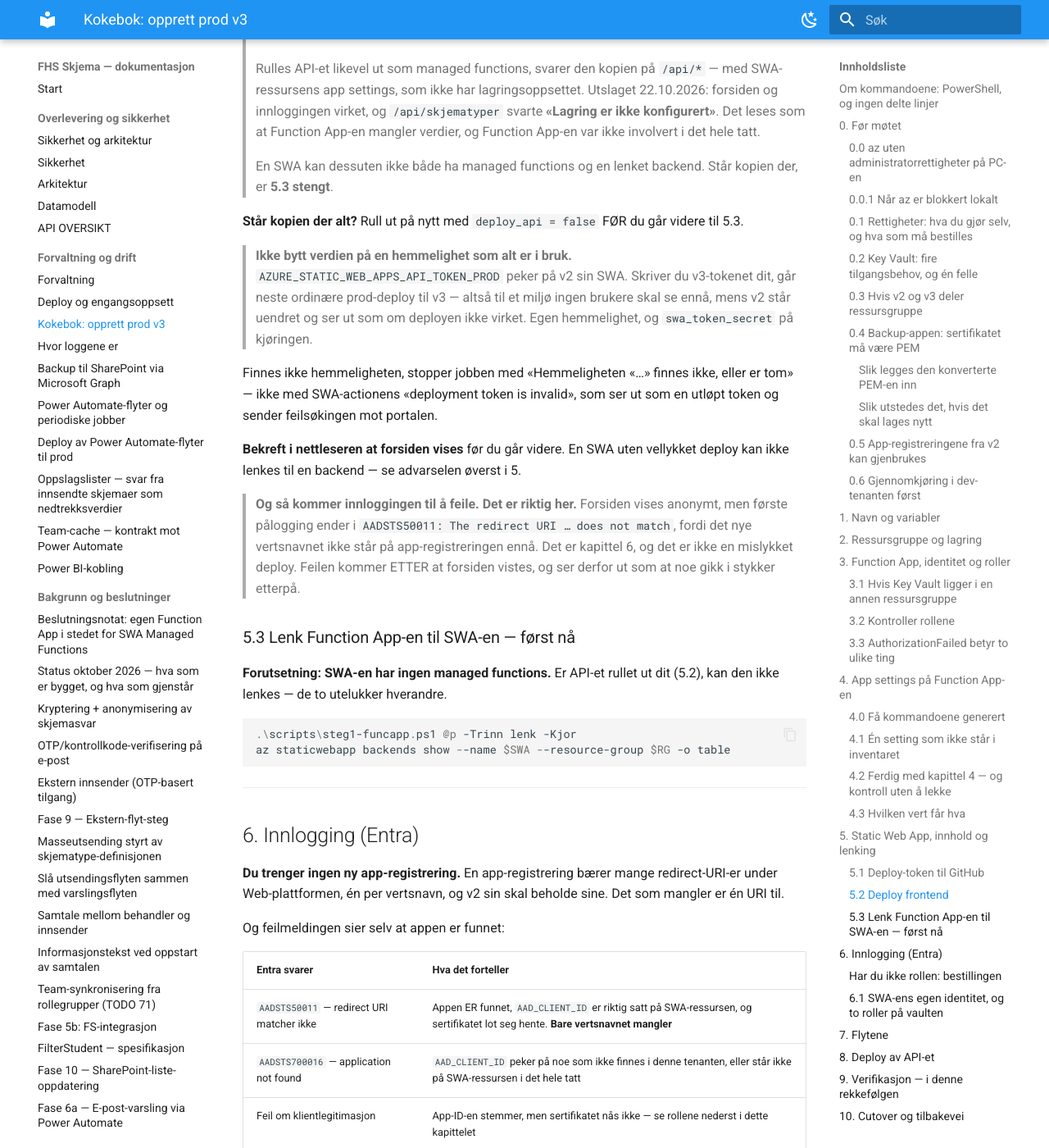
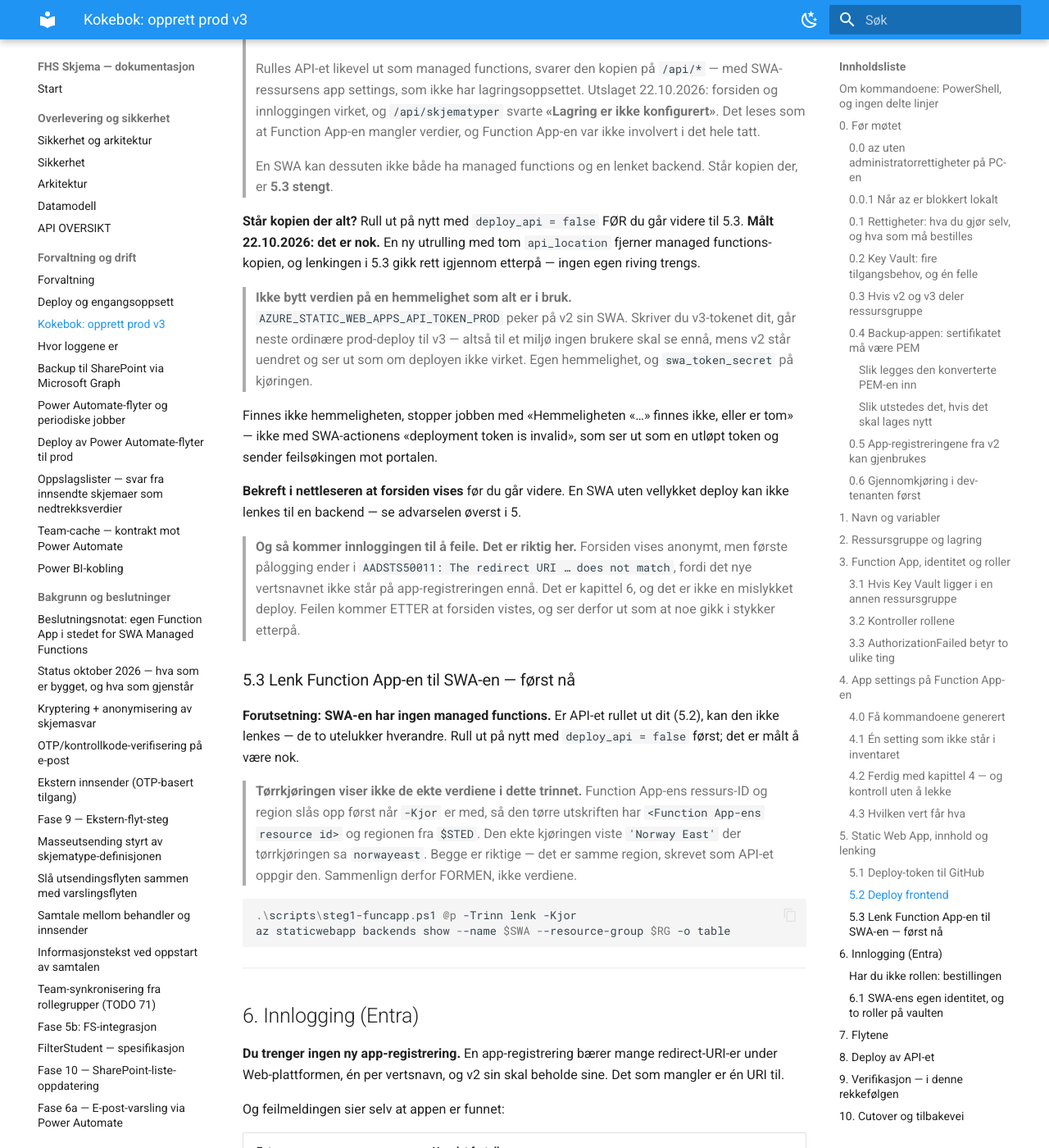
Before and after one commit to jachrist/skjema-swa, an MkDocs documentation site: the page built from docs/KOKEBOK-PROD-V3.md, in a window 1280 px wide and 1400 px high, scrolled down 29338 px. Shown: the whole window at 82% size. Built offline with MkDocs 1.6.1 and Material for MkDocs 9.7.7, drawn with Linux system fonts in a browser that asks for light colours.

Commit message:
Målt: en ny utrulling med deploy_api=false fjerner managed functions
Jeg skrev inn i 5.2 at kopien måtte bort før lenkingen, men ikke om en ny
utrulling var nok — jeg hadde ikke målt det. Nå er det målt: redeploy med
tom api_location, og `backends link` gikk rett igjennom etterpå med
ProvisioningState Succeeded. Ingen egen riving trengs.

Det står nå i både 5.2 og 5.3, med dato. Uten det møter neste kjøring det
samme ubesvarte spørsmålet, og svarer det med et forsøk.

Og en felle i tørrkjøringen av `-Trinn lenk`: Function App-ens ressurs-ID
og region slås opp først når `-Kjor` er med, så den tørre utskriften viser
`<Function App-ens resource id>` og regionen fra $STED. Den ekte kjøringen
viste 'Norway East' der tørrkjøringen sa norwayeast. Begge er riktige —
samme region, skrevet som API-et oppgir den. Det ser ut som et avvik midt i
en sammenligning man er bedt om å gjøre, så 5.3 sier nå at formen skal
sammenlignes, ikke verdiene.

138 av 138 testfiler OK. Ingen appkode — ingen deploy kreves.

Co-Authored-By: Claude Opus 5 <noreply@anthropic.com>
Claude-Session: https://claude.ai/code/session_016ebSuKji2st85HZS2wAHNH

````diff
--- a/docs/KOKEBOK-PROD-V3.md
+++ b/docs/KOKEBOK-PROD-V3.md
@@ -1301,7 +1301,9 @@ fordi en tenant kan ha mer enn én SWA. Kjør **«Deploy frontend til dev-SWA»*
 > Står kopien der, er **5.3 stengt**.
 
 **Står kopien der alt?** Rull ut på nytt med `deploy_api = false` FØR du går
-videre til 5.3.
+videre til 5.3. **Målt 22.10.2026: det er nok.** En ny utrulling med tom
+`api_location` fjerner managed functions-kopien, og lenkingen i 5.3 gikk
+rett igjennom etterpå — ingen egen riving trengs.
 
 > **Ikke bytt verdien på en hemmelighet som alt er i bruk.** `AZURE_STATIC_WEB_APPS_API_TOKEN_PROD`
 > peker på v2 sin SWA. Skriver du v3-tokenet dit, går neste ordinære
@@ -1328,7 +1330,15 @@ SWA uten vellykket deploy kan ikke lenkes til en backend — se advarselen
 ### 5.3 Lenk Function App-en til SWA-en — først nå
 
 **Forutsetning: SWA-en har ingen managed functions.** Er API-et rullet ut
-dit (5.2), kan den ikke lenkes — de to utelukker hverandre.
+dit (5.2), kan den ikke lenkes — de to utelukker hverandre. Rull ut på nytt
+med `deploy_api = false` først; det er målt å være nok.
+
+> **Tørrkjøringen viser ikke de ekte verdiene i dette trinnet.** Function
+> App-ens ressurs-ID og region slås opp først når `-Kjor` er med, så den
+> tørre utskriften har `<Function App-ens resource id>` og regionen fra
+> `$STED`. Den ekte kjøringen viste `'Norway East'` der tørrkjøringen sa
+> `norwayeast`. Begge er riktige — det er samme region, skrevet som API-et
+> oppgir den. Sammenlign derfor FORMEN, ikke verdiene.
 
 ```powershell
 .\scripts\steg1-funcapp.ps1 @p -Trinn lenk -Kjor
````
Also changed, not shown: 1 other file.
